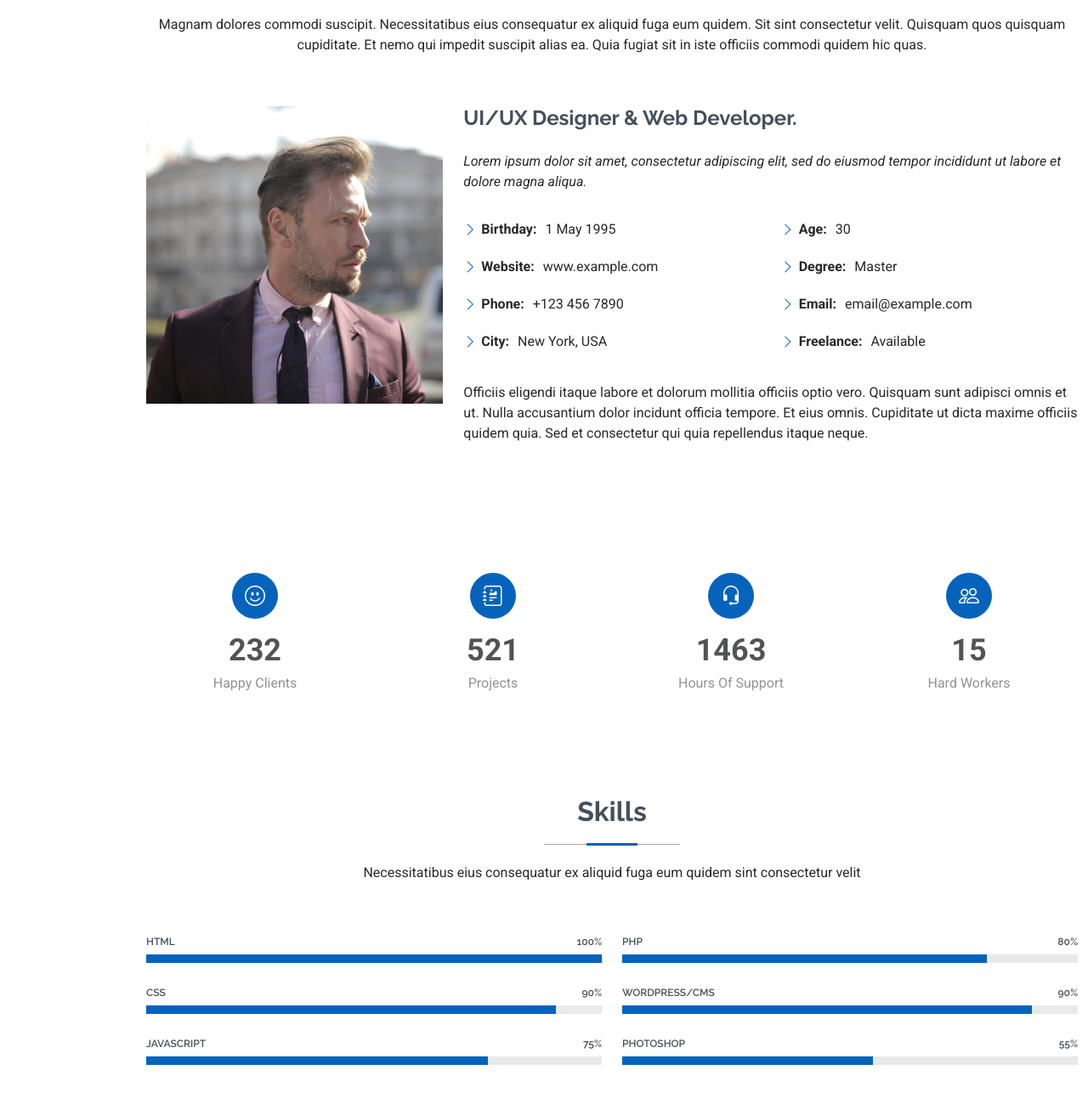
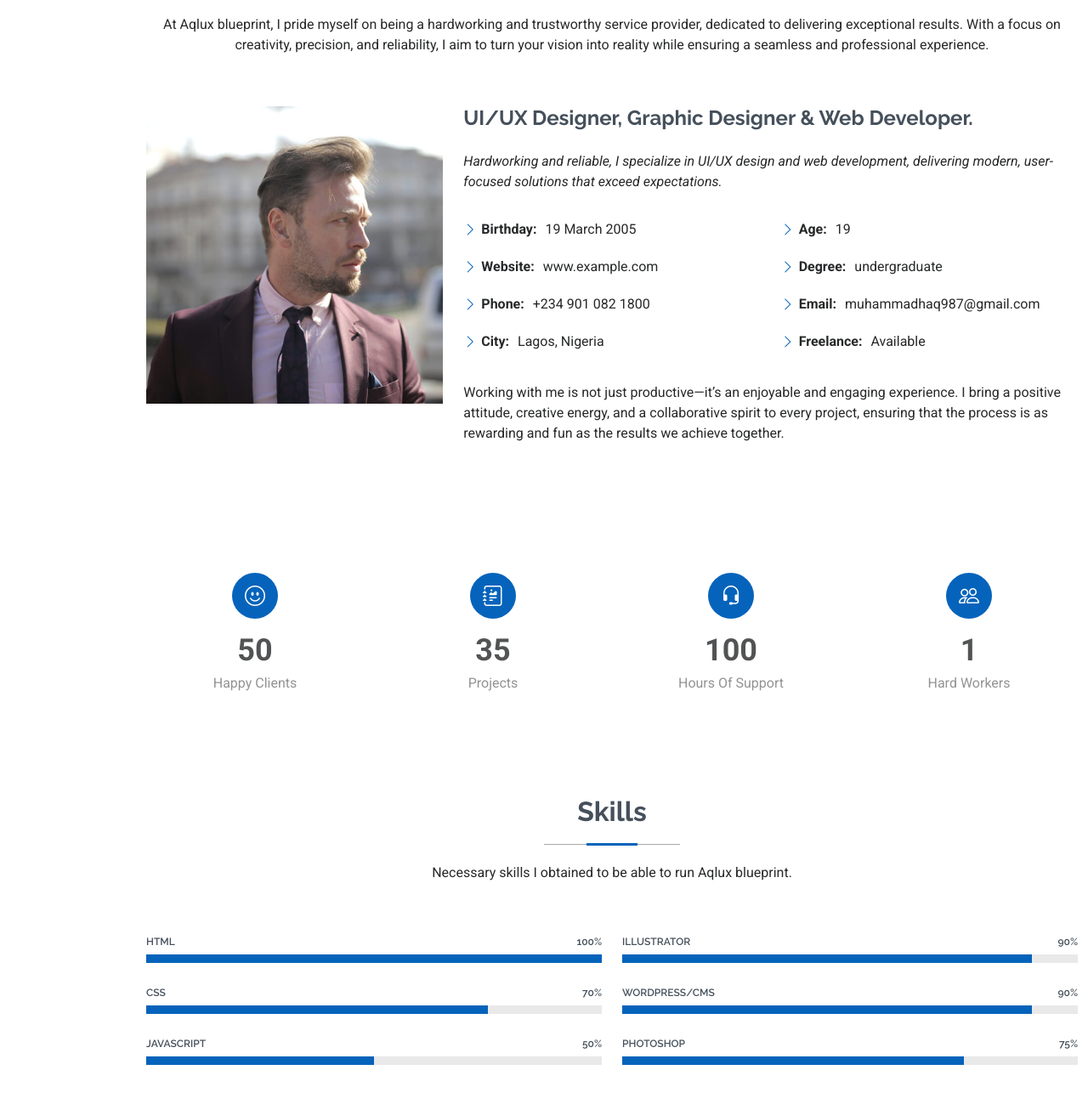
Before and after one commit to Kinghaq797/potfolio-2.0.1, a plain HTML site: page index.html in a window 1280 px wide. Shown: the part 921-2220 px from the top of the page at 85% size. Drawn offline with Linux system fonts and the light colour scheme.

Commit message:
about me , skill and landing page

```diff
--- a/index.html
+++ b/index.html
@@ -27,13 +27,7 @@
   <!-- Main CSS File -->
   <link href="assets/css/main.css" rel="stylesheet">
 
-  <!-- =======================================================
-  * Template Name: MyResume
-  * Template URL: https://bootstrapmade.com/free-html-bootstrap-template-my-resume/
-  * Updated: Jun 29 2024 with Bootstrap v5.3.3
-  * Author: BootstrapMade.com
-  * License: https://bootstrapmade.com/license/
-  ======================================================== -->
+
 </head>
 
 <body class="index-page">
@@ -65,13 +59,14 @@
       <div class="container" data-aos="zoom-out">
         <div class="row justify-content-center">
           <div class="col-lg-9">
-            <h2>Brandon Johnson</h2>
-            <p>I'm <span class="typed" data-typed-items="Designer, Developer, Freelancer, Photographer">Designer</span><span class="typed-cursor typed-cursor--blink" aria-hidden="true"></span></p>
+            <h2>Aqlux blueprint</h2>
+            <p>I'm a <span class="typed" data-typed-items="Designer, Developer, Freelancer, Photographer">Designer</span><span class="typed-cursor typed-cursor--blink" aria-hidden="true"></span></p>
             <div class="social-links">
-              <a href="#"><i class="bi bi-twitter-x"></i></a>
-              <a href="#"><i class="bi bi-facebook"></i></a>
-              <a href="#"><i class="bi bi-instagram"></i></a>
-              <a href="#"><i class="bi bi-linkedin"></i></a>
+              <a href="https://x.com/muhamm18995"><i class="bi bi-twitter-x"></i></a>
+              <a href="https://web.facebook.com/king.haq.54"><i class="bi bi-facebook"></i></a>
+              <a href="https://www.instagram.com/king.haq.54/"><i class="bi bi-instagram"></i></a>
+              <a href="https://wa.me/2349010821800"><i class="bi bi-whatsapp"></i></a>
+              <a href="https://www.linkedin.com/in/muhammed-haq-077476330"><i class="bi bi-linkedin"></i></a>
             </div>
           </div>
         </div>
@@ -85,7 +80,7 @@
       <!-- Section Title -->
       <div class="container section-title" data-aos="fade-up">
         <h2>About</h2>
-        <p>Magnam dolores commodi suscipit. Necessitatibus eius consequatur ex aliquid fuga eum quidem. Sit sint consectetur velit. Quisquam quos quisquam cupiditate. Et nemo qui impedit suscipit alias ea. Quia fugiat sit in iste officiis commodi quidem hic quas.</p>
+        <p>At Aqlux  blueprint, I pride myself on being a hardworking and trustworthy service provider, dedicated to delivering exceptional results. With a focus on creativity, precision, and reliability, I aim to turn your vision into reality while ensuring a seamless and professional experience.</p>
       </div><!-- End Section Title -->
 
       <div class="container" data-aos="fade-up" data-aos-delay="100">
@@ -95,32 +90,30 @@
             <img src="assets/img/profile-img.jpg" class="img-fluid" alt="">
           </div>
           <div class="col-lg-8 content">
-            <h2>UI/UX Designer &amp; Web Developer.</h2>
+            <h2>UI/UX Designer, Graphic Designer &amp; Web Developer.</h2>
             <p class="fst-italic py-3">
-              Lorem ipsum dolor sit amet, consectetur adipiscing elit, sed do eiusmod tempor incididunt ut labore et dolore
-              magna aliqua.
+              Hardworking and reliable, I specialize in UI/UX design and web development, delivering modern, user-focused solutions that exceed expectations.
             </p>
             <div class="row">
               <div class="col-lg-6">
                 <ul>
-                  <li><i class="bi bi-chevron-right"></i> <strong>Birthday:</strong> <span>1 May 1995</span></li>
+                  <li><i class="bi bi-chevron-right"></i> <strong>Birthday:</strong> <span>19 March 2005</span></li>
                   <li><i class="bi bi-chevron-right"></i> <strong>Website:</strong> <span>www.example.com</span></li>
-                  <li><i class="bi bi-chevron-right"></i> <strong>Phone:</strong> <span>+123 456 7890</span></li>
-                  <li><i class="bi bi-chevron-right"></i> <strong>City:</strong> <span>New York, USA</span></li>
+                  <li><i class="bi bi-chevron-right"></i> <strong>Phone:</strong> <span>+234 901 082 1800</span></li>
+                  <li><i class="bi bi-chevron-right"></i> <strong>City:</strong> <span>Lagos, Nigeria</span></li>
                 </ul>
               </div>
               <div class="col-lg-6">
                 <ul>
-                  <li><i class="bi bi-chevron-right"></i> <strong>Age:</strong> <span>30</span></li>
-                  <li><i class="bi bi-chevron-right"></i> <strong>Degree:</strong> <span>Master</span></li>
-                  <li><i class="bi bi-chevron-right"></i> <strong>Email:</strong> <span>email@example.com</span></li>
+                  <li><i class="bi bi-chevron-right"></i> <strong>Age:</strong> <span>19</span></li>
+                  <li><i class="bi bi-chevron-right"></i> <strong>Degree:</strong> <span>undergraduate</span></li>
+                  <li><i class="bi bi-chevron-right"></i> <strong>Email:</strong> <span>muhammadhaq987@gmail.com</span></li>
                   <li><i class="bi bi-chevron-right"></i> <strong>Freelance:</strong> <span>Available</span></li>
                 </ul>
               </div>
             </div>
             <p class="py-3">
-              Officiis eligendi itaque labore et dolorum mollitia officiis optio vero. Quisquam sunt adipisci omnis et ut. Nulla accusantium dolor incidunt officia tempore. Et eius omnis.
-              Cupiditate ut dicta maxime officiis quidem quia. Sed et consectetur qui quia repellendus itaque neque.
+              Working with me is not just productive—it’s an enjoyable and engaging experience. I bring a positive attitude, creative energy, and a collaborative spirit to every project, ensuring that the process is as rewarding and fun as the results we achieve together.
             </p>
           </div>
         </div>
@@ -139,7 +132,7 @@
           <div class="col-lg-3 col-md-6 d-flex flex-column align-items-center">
             <i class="bi bi-emoji-smile"></i>
             <div class="stats-item">
-              <span data-purecounter-start="0" data-purecounter-end="232" data-purecounter-duration="1" class="purecounter"></span>
+              <span data-purecounter-start="0" data-purecounter-end="50" data-purecounter-duration="1" class="purecounter"></span>
               <p>Happy Clients</p>
             </div>
           </div><!-- End Stats Item -->
@@ -147,7 +140,7 @@
           <div class="col-lg-3 col-md-6 d-flex flex-column align-items-center">
             <i class="bi bi-journal-richtext"></i>
             <div class="stats-item">
-              <span data-purecounter-start="0" data-purecounter-end="521" data-purecounter-duration="1" class="purecounter"></span>
+              <span data-purecounter-start="0" data-purecounter-end="35" data-purecounter-duration="1" class="purecounter"></span>
               <p>Projects</p>
             </div>
           </div><!-- End Stats Item -->
@@ -155,7 +148,7 @@
           <div class="col-lg-3 col-md-6 d-flex flex-column align-items-center">
             <i class="bi bi-headset"></i>
             <div class="stats-item">
-              <span data-purecounter-start="0" data-purecounter-end="1463" data-purecounter-duration="1" class="purecounter"></span>
+              <span data-purecounter-start="0" data-purecounter-end="100" data-purecounter-duration="1" class="purecounter"></span>
               <p>Hours Of Support</p>
             </div>
           </div><!-- End Stats Item -->
@@ -163,7 +156,7 @@
           <div class="col-lg-3 col-md-6 d-flex flex-column align-items-center">
             <i class="bi bi-people"></i>
             <div class="stats-item">
-              <span data-purecounter-start="0" data-purecounter-end="15" data-purecounter-duration="1" class="purecounter"></span>
+              <span data-purecounter-start="0" data-purecounter-end="1" data-purecounter-duration="1" class="purecounter"></span>
               <p>Hard Workers</p>
             </div>
           </div><!-- End Stats Item -->
@@ -180,7 +173,7 @@
       <!-- Section Title -->
       <div class="container section-title" data-aos="fade-up">
         <h2>Skills</h2>
-        <p>Necessitatibus eius consequatur ex aliquid fuga eum quidem sint consectetur velit</p>
+        <p>Necessary skills I obtained to be able to run Aqlux blueprint.</p>
       </div><!-- End Section Title -->
 
       <div class="container" data-aos="fade-up" data-aos-delay="100">
@@ -197,16 +190,16 @@
             </div><!-- End Skills Item -->
 
             <div class="progress">
-              <span class="skill"><span>CSS</span> <i class="val">90%</i></span>
+              <span class="skill"><span>CSS</span> <i class="val">70%</i></span>
               <div class="progress-bar-wrap">
-                <div class="progress-bar" role="progressbar" aria-valuenow="90" aria-valuemin="0" aria-valuemax="100"></div>
+                <div class="progress-bar" role="progressbar" aria-valuenow="75" aria-valuemin="0" aria-valuemax="100"></div>
               </div>
             </div><!-- End Skills Item -->
 
             <div class="progress">
-              <span class="skill"><span>JavaScript</span> <i class="val">75%</i></span>
+              <span class="skill"><span>JavaScript</span> <i class="val">50%</i></span>
               <div class="progress-bar-wrap">
-                <div class="progress-bar" role="progressbar" aria-valuenow="75" aria-valuemin="0" aria-valuemax="100"></div>
+                <div class="progress-bar" role="progressbar" aria-valuenow="50" aria-valuemin="0" aria-valuemax="100"></div>
               </div>
             </div><!-- End Skills Item -->
 
@@ -215,9 +208,9 @@
           <div class="col-lg-6">
 
             <div class="progress">
-              <span class="skill"><span>PHP</span> <i class="val">80%</i></span>
+              <span class="skill"><span>Illustrator</span> <i class="val">90%</i></span>
               <div class="progress-bar-wrap">
-                <div class="progress-bar" role="progressbar" aria-valuenow="80" aria-valuemin="0" aria-valuemax="100"></div>
+                <div class="progress-bar" role="progressbar" aria-valuenow="90" aria-valuemin="0" aria-valuemax="100"></div>
               </div>
             </div><!-- End Skills Item -->
 
@@ -229,9 +222,9 @@
             </div><!-- End Skills Item -->
 
             <div class="progress">
-              <span class="skill"><span>Photoshop</span> <i class="val">55%</i></span>
+              <span class="skill"><span>Photoshop</span> <i class="val">75%</i></span>
               <div class="progress-bar-wrap">
-                <div class="progress-bar" role="progressbar" aria-valuenow="55" aria-valuemin="0" aria-valuemax="100"></div>
+                <div class="progress-bar" role="progressbar" aria-valuenow="75" aria-valuemin="0" aria-valuemax="100"></div>
               </div>
             </div><!-- End Skills Item -->
 
```
